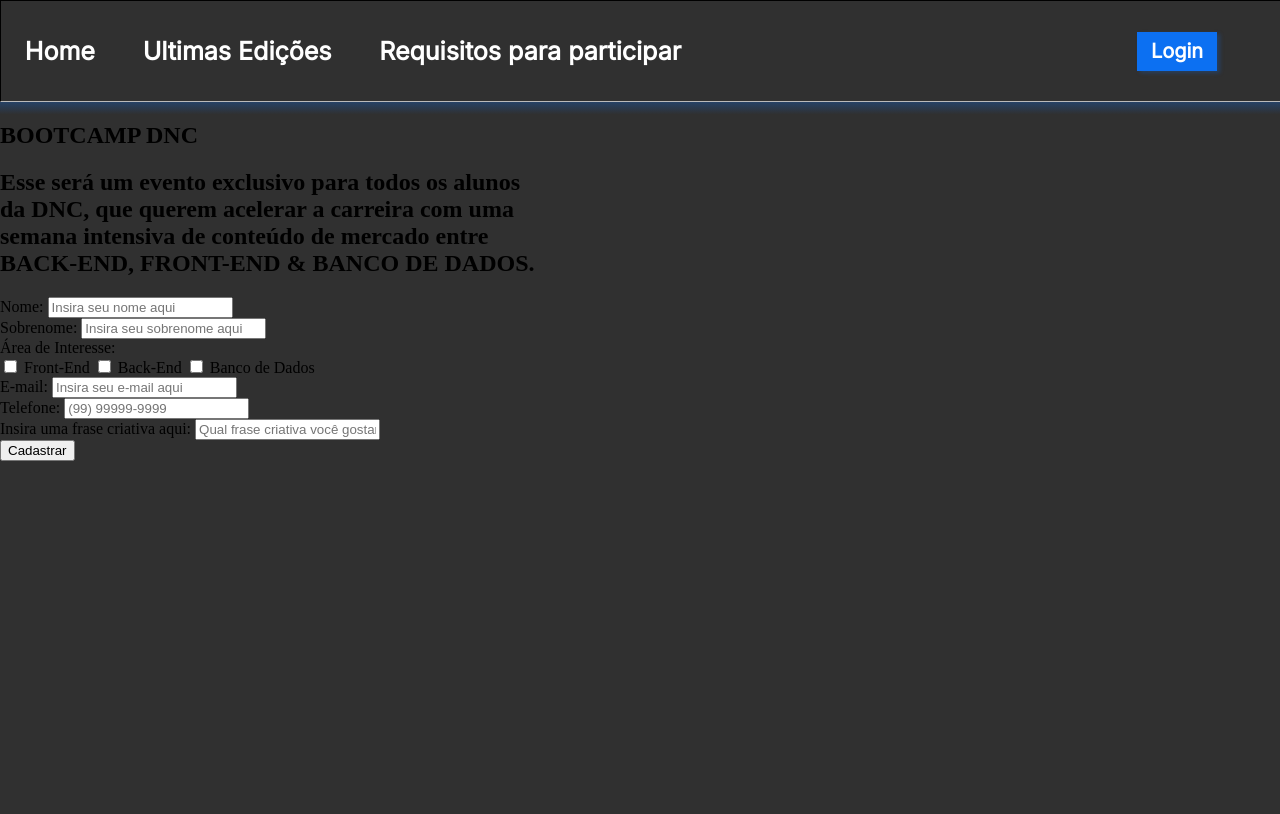
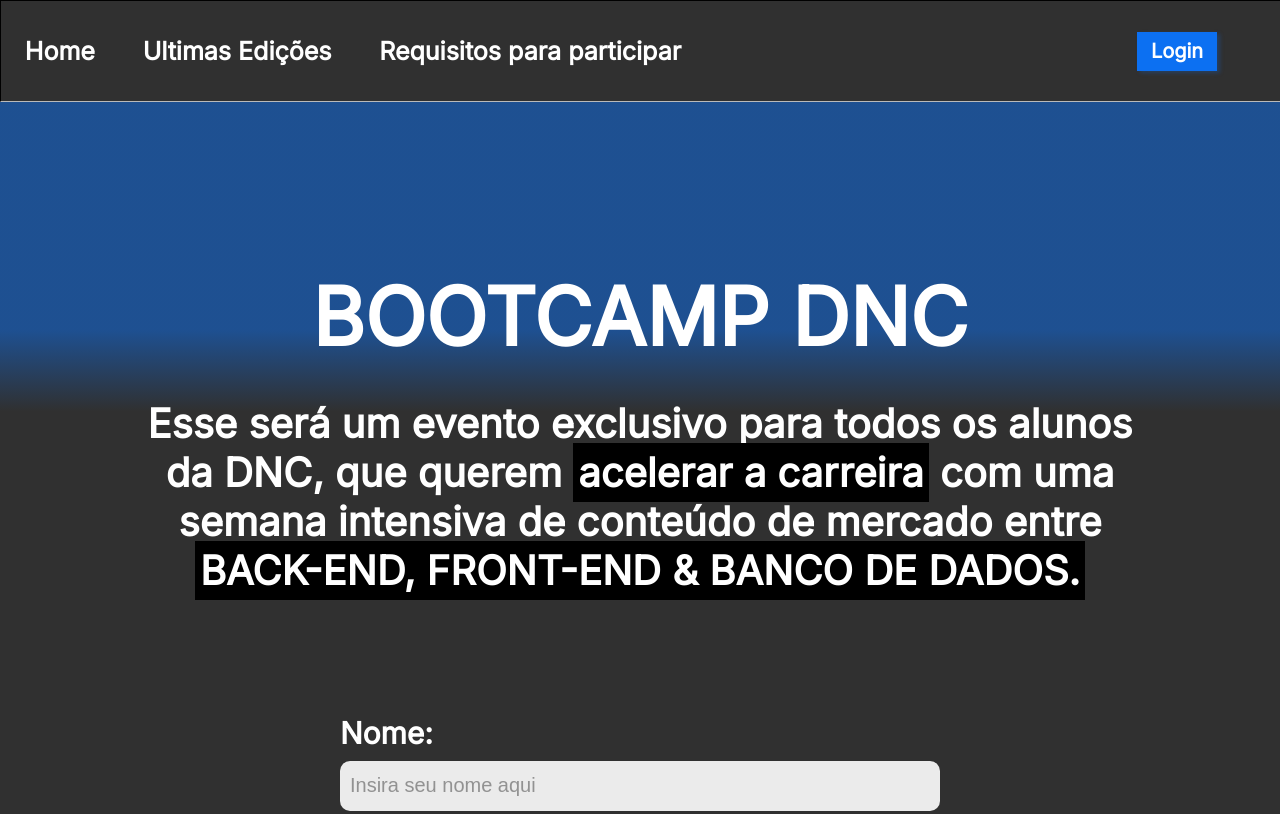
Before and after one commit to denismenegassi/bootcamp-dnc, a plain HTML site: page index.html in a window 1280 px wide. Shown: the top 814 px of the page. Drawn offline with Linux system fonts and the light colour scheme.

Commit message:
Adicionando formatação de estilo do Formulário

```diff
--- a/index.html
+++ b/index.html
@@ -39,7 +39,7 @@
 
             <div class="form-group">
                 <label>Área de Interesse:</label>
-                <div class="checkbox">
+                <div class="checkbox-itens">
                     <input type="checkbox" name="front-end" value="Front-End">
                     <label>Front-End</label>
 
--- a/style.css
+++ b/style.css
@@ -1,6 +1,14 @@
 @import url('https://fonts.googleapis.com/css2?family=Inter:wght@100;400&display=swap');
 
-        body{
+    :root{
+        --azul-dnc: #0C70F2;
+        --preto-dnc: #303030;
+        --cinza-hover: #c9c9c9;
+
+        --fonte-padrao: 'Inter';
+    }
+
+    body{
         margin: 0px; /* Margen Externa */
         padding: 0px; /* Margen Interna */
 
@@ -13,7 +21,7 @@
             width: 100%;
             height: 100px;
             border: 1px solid black;
-            background-color: #303030;
+            background-color: var(--preto-dnc);
             display: flex;
             justify-content: space-between;
             align-items: center;
@@ -29,7 +37,7 @@
         }
 
         #principal div a{
-            font-family: 'Inter';
+            font-family: var(--fonte-padrao);
             font-size: 25px;
             font-weight: 600;
             color: white;
@@ -37,14 +45,14 @@
         }
 
             #principal div a:hover{
-            color: #CCCCCC;
+            color: var(--cinza-hover);
             transition: 0.3s;
             }
 
         #principal button{
             margin-right: 5%;
-            background-color: #0C70F2;
-            font-family: 'Inter';
+            background-color: var(--azul-dnc);
+            font-family: var(--fonte-padrao);
             font-size: 20px;
             font-weight: 600;
             color: white;
@@ -55,3 +63,101 @@
             cursor: pointer;
 
         }
+
+
+
+        section{
+            display:flex;
+            flex-direction: column;
+            align-items: center;
+
+            margin-top:100px;
+            margin-bottom:100px;
+        }
+
+            header{
+                color:white;
+                font-family: var(--fonte-padrao);
+            }
+
+            header h1{
+                text-transform: uppercase;
+                font-size:80px;
+                font-weight: 900;
+                text-align: center;
+
+                margin-bottom: 20px;
+            }
+
+            header h2{
+                text-align: center;
+                font-size:40px;
+                font-weight: 700;
+
+                margin-bottom: 100px;
+            }
+
+            header .invert{
+                background-color: black;
+                font-weight: bold;
+                padding:5px;
+            }
+
+            /* Formulario */
+
+            form{
+                color:white;
+                font-family: var(--fonte-padrao);
+                font-size:30px;
+                font-weight: 600;
+                width: 600px;
+            }
+
+            .form-group{
+                display: flex;
+                flex-direction: column;
+                margin-top:10px;
+                margin-bottom:10px;
+            }
+
+            form input{
+                border-radius: 10px;
+                height:30px;
+                border:0px;
+                font-size:20px;
+                padding:10px;
+                background-color: rgba(255, 255, 255, 0.9);
+            }
+
+            form label{
+                margin: 10px 0px 10px 0px;
+            }
+
+            form input::placeholder{
+                color: rgba(57, 57, 57, 0.5);
+            }
+
+            .checkbox-itens label{
+                font-size:25px;
+            }
+
+            .checkbox-itens{
+                display:flex;
+                justify-content: space-around;
+                align-items: center;
+            }
+
+            input[type="checkbox"]{
+                transform: scale(1.7);
+            }
+
+            input[type="submit"]{
+                background-color: rgba(12, 112, 242, 0.9);
+                width: 100%;
+                height: 56px;
+                font-size: 32px;
+                color: white;
+                margin-top: 100px;
+                box-shadow: 0px 6px 4px rgba(12, 112, 242, 0.25);
+                cursor: pointer;
+            }
```
